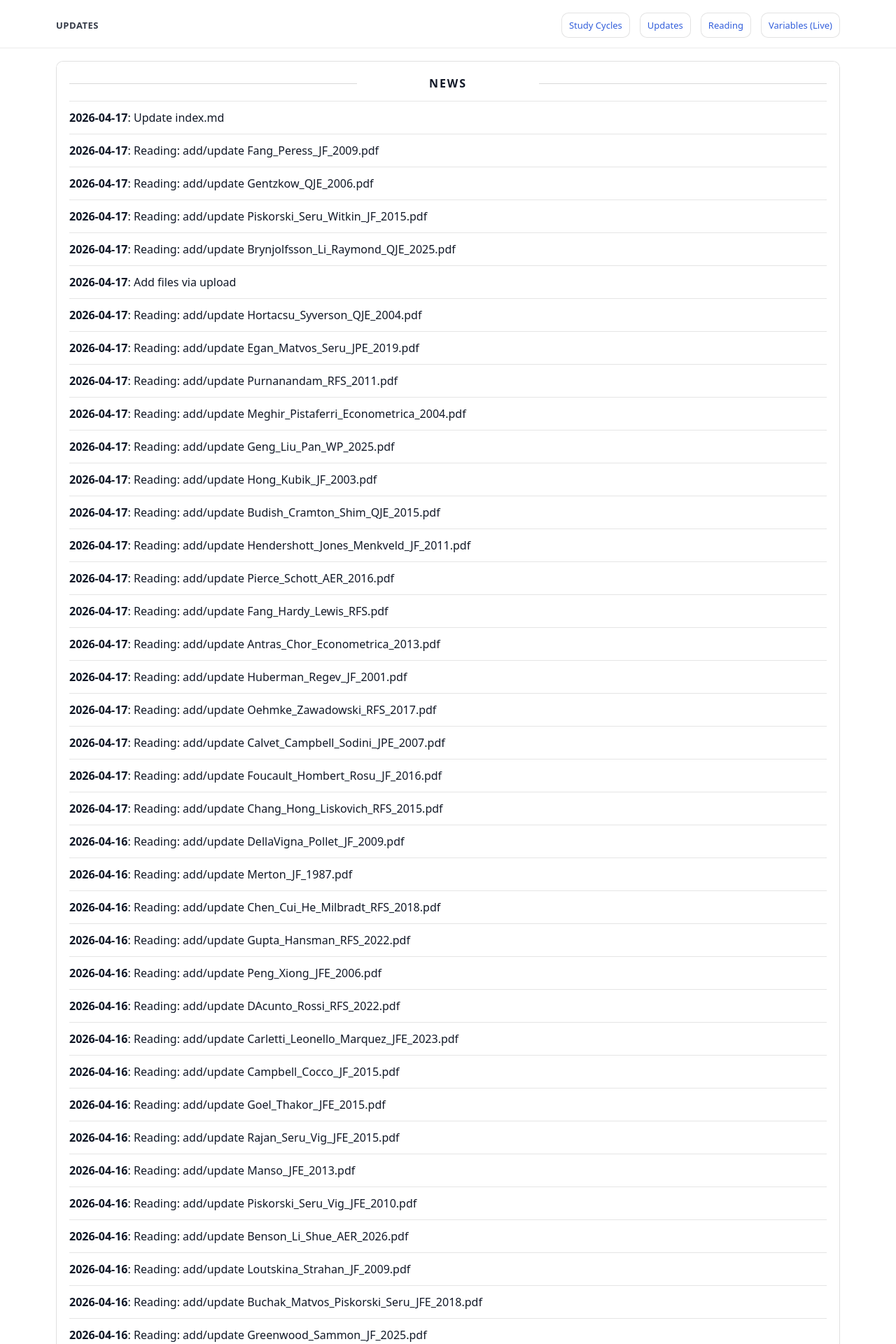
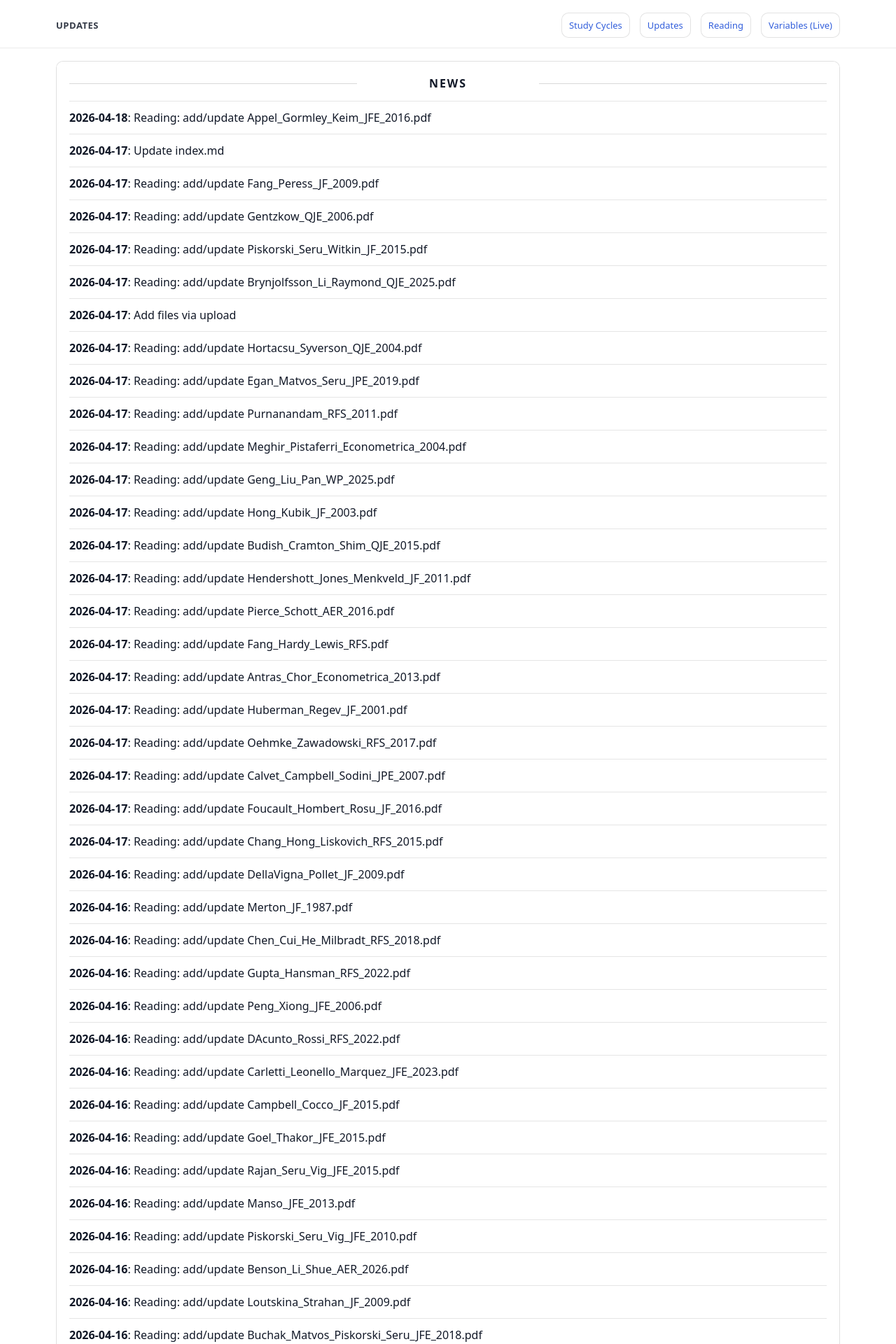
Before and after one commit to yaxinzn/study-archive, a Jekyll site: the page built from updates/index.md, in a window 1280 px wide. Shown: the top 1920 px of the page at 70% size. Built offline with Jekyll 4.4.1, drawn with Linux system fonts in a browser that asks for light colours; some of the changed text lies outside the part shown.

Commit message:
chore: update NEWS feed

```diff
--- a/_data/news.yml
+++ b/_data/news.yml
@@ -1,4 +1,7 @@
 # Auto-generated update history (sorted newest -> oldest). Do not edit manually.
+- ts: "1776457720"
+  date: "2026-04-18"
+  title: "Reading: add/update Appel_Gormley_Keim_JFE_2016.pdf"
 - ts: "1776431968"
   date: "2026-04-17"
   title: "Update index.md"
```
